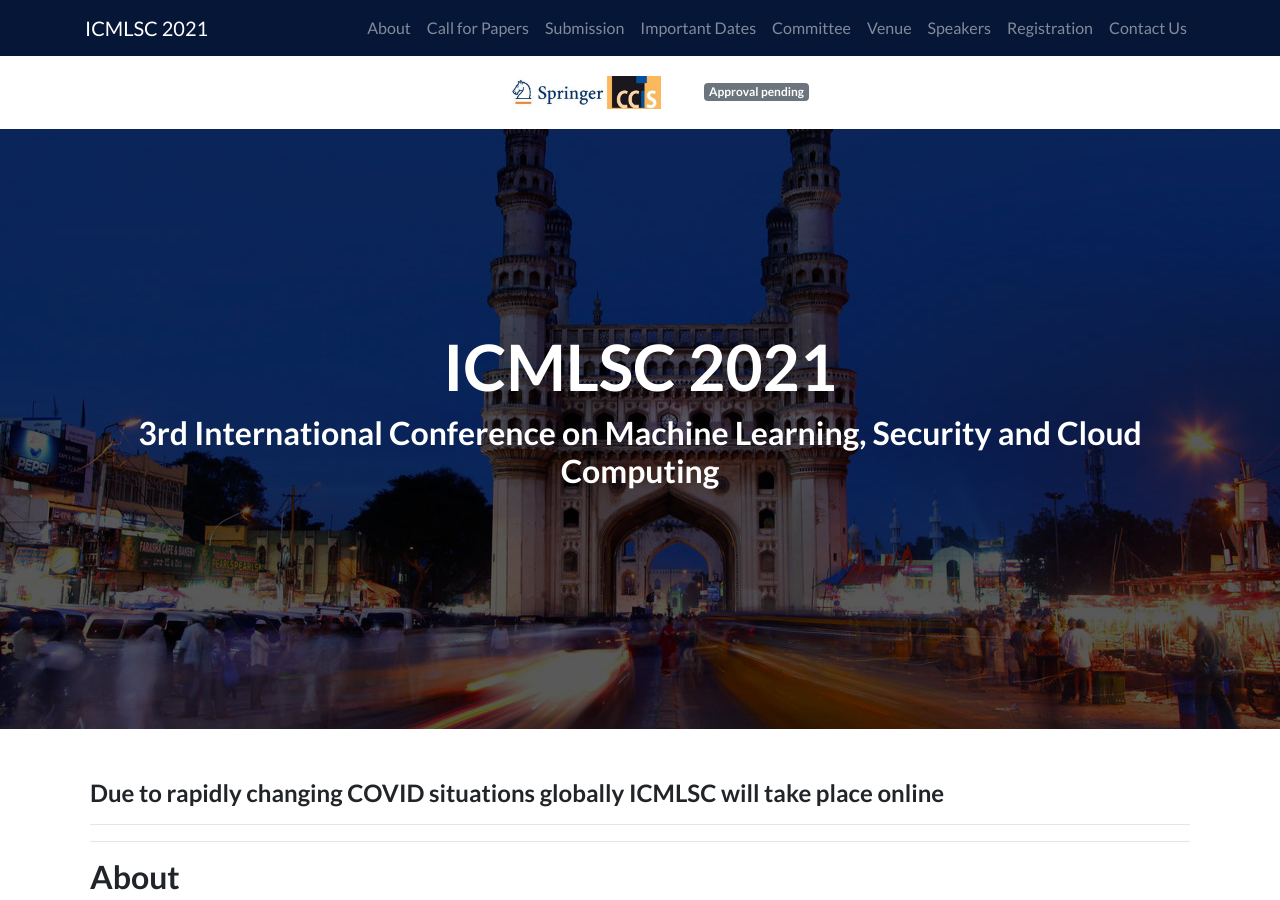
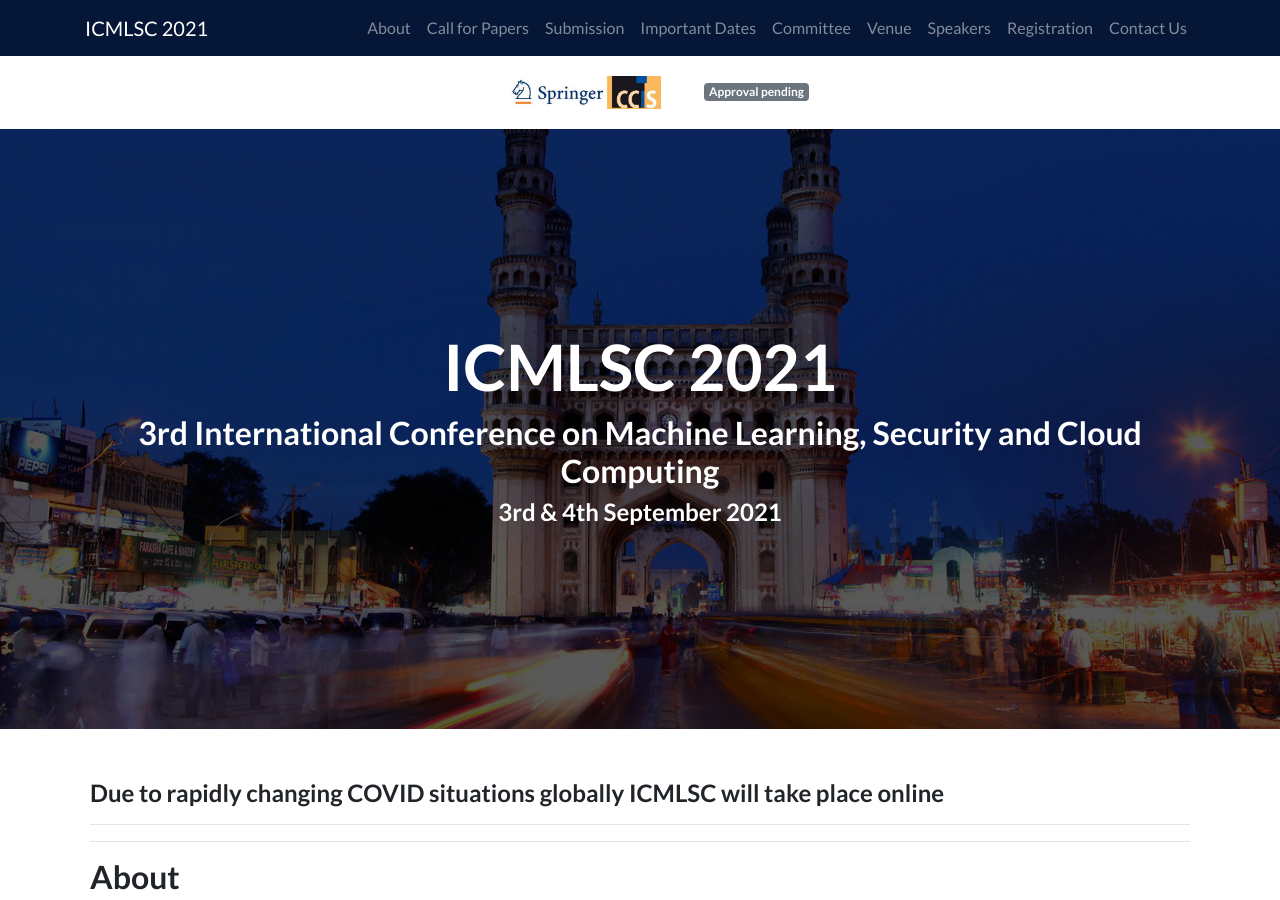
Before and after one commit to ieeevardhaman/icmlsc-website, a Jekyll site: the page built from pages/about.md, in a window 1280 px wide and 900 px high. Built offline with Jekyll 4.4.1, drawn with Linux system fonts in a browser that asks for light colours; our own code applies the rules of GitHub Pages for plain Markdown files.

Commit message:
Update header.html

```diff
--- a/_includes/header.html
+++ b/_includes/header.html
@@ -8,6 +8,6 @@
     <div class="container">
         <h1 class="title">{{ site.title }}</h1>
         <h2 class="subtitle">{{ site.subtitle }}</h2>
-        <h2 class="countdown"></h2>
+        <h4> 3rd & 4th September 2021</h4>
     </div>
 </header>
```
